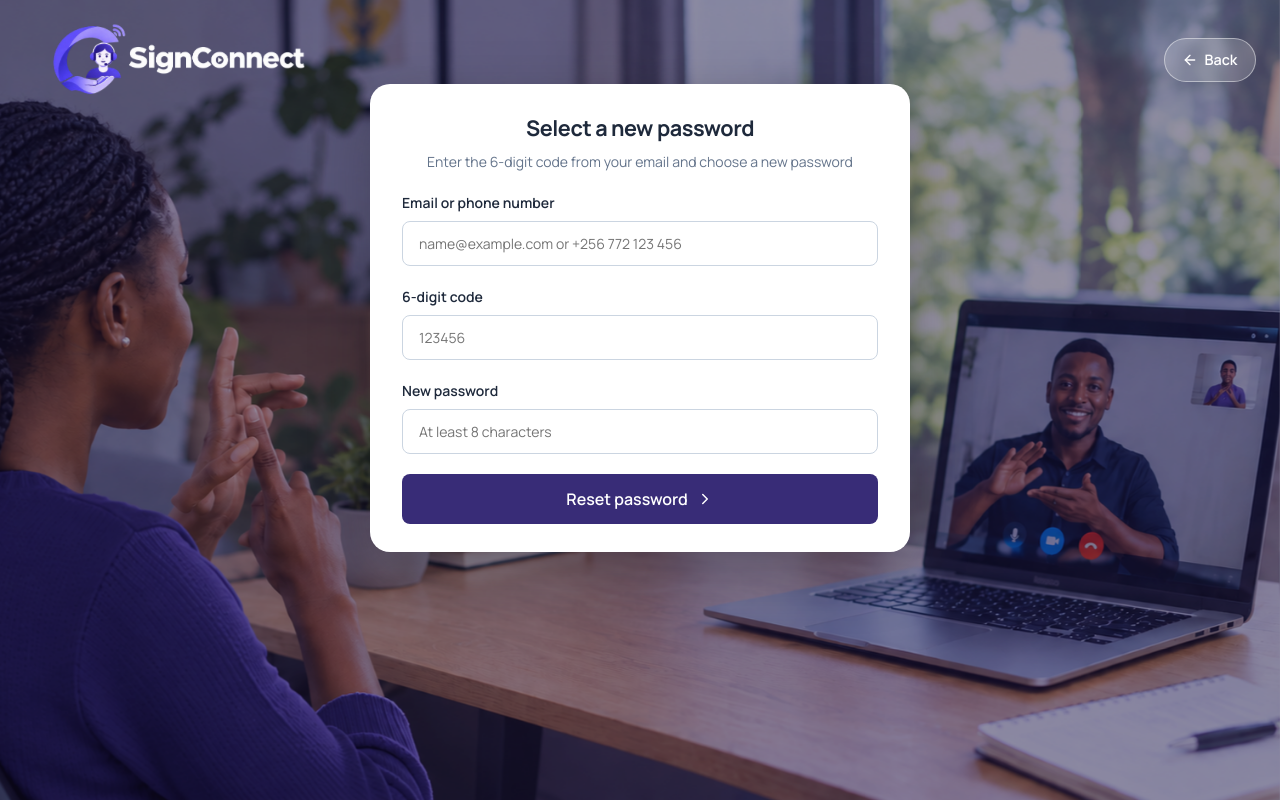
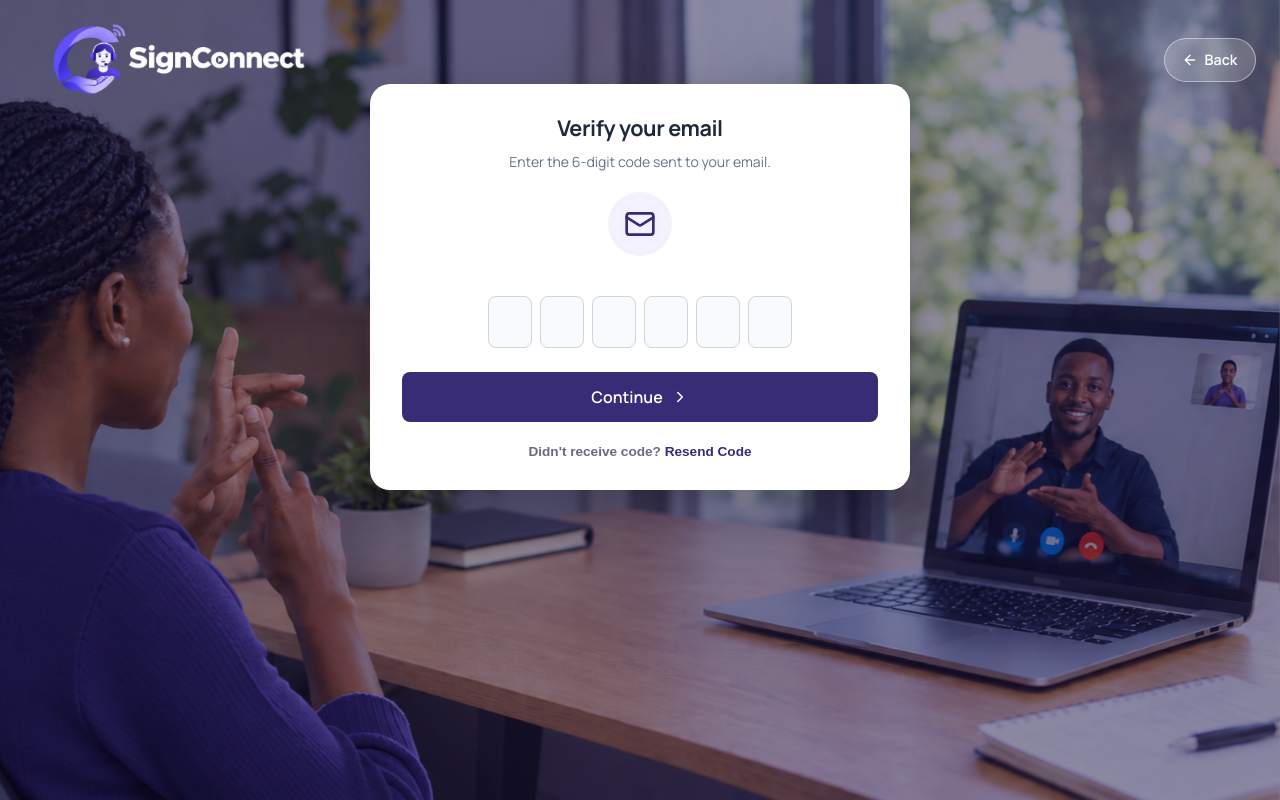
Before and after one commit to VRI-Refactory-project/vri-web, a React (Vite) app: page /reset-password in a window 1280 px wide. Built offline with nearby package versions, Linux system fonts and the light colour scheme; no server answers.

Commit message:
refactor forgot password flow into 3 steps with OTP inputs

```diff
--- a/src/pages/registration/Forgotpassword.tsx
+++ b/src/pages/registration/Forgotpassword.tsx
@@ -30,7 +30,7 @@ export const Forgotpassword = () => {
     setSubmitting(true);
     try {
       await requestRecovery(who);
-      // The API answers the same for unknown accounts, so we always move on to the code step.
+      // Send the email to the next page in the background
       navigate('/reset-password', { state: { identifier: who } });
     } catch (err) {
       setError(
--- a/src/pages/registration/Resetpassword.tsx
+++ b/src/pages/registration/Resetpassword.tsx
@@ -1,70 +1,98 @@
-import React, { useState } from 'react';
+import React, { useState, useRef } from 'react';
 import { useLocation, useNavigate } from 'react-router-dom';
-import { ChevronRight } from 'lucide-react';
+import { ChevronRight, Mail, Lock, Eye, EyeOff } from 'lucide-react';
 import { AuthLayout } from '../../components/Authlayout';
 import { FieldError } from '../../components/FieldError';
 import { dashboardPathFor } from '../../features/auth/roles';
 import { useAuth } from '../../hooks/useAuth';
-import {
-  collectErrors,
-  identifierForApi,
-  sanitizeCodeInput,
-  validateCode,
-  validateIdentifier,
-  validatePassword,
-} from '../../lib/validation';
+import { collectErrors, validatePassword } from '../../lib/validation';
 import { useFieldErrors } from '../../lib/useFieldErrors';
 import { ApiError } from '../../services/api';
-import { confirmRecovery } from '../../services/auth';
+import { confirmRecovery, requestRecovery } from '../../services/auth';
 import './AuthPages.css';
-
-type FieldName = 'identifier' | 'code' | 'password';
-const FIELD_ORDER: readonly FieldName[] = ['identifier', 'code', 'password'];
-const ids: Record<FieldName, string> = {
-  identifier: 'identifier',
-  code: 'code',
-  password: 'new-password',
-};
 
 export const Resetpassword = () => {
   const location = useLocation();
-  const [formData, setFormData] = useState({
-    identifier: (location.state as { identifier?: string } | null)?.identifier ?? '',
-    code: '',
-    password: '',
-  });
+  const navigate = useNavigate();
+  const { login } = useAuth();
+
+  const identifier = (location.state as { identifier?: string } | null)?.identifier ?? '';
+
+  const [otp, setOtp] = useState(['', '', '', '', '', '']);
+  const [password, setPassword] = useState('');
+  const [confirmPassword, setConfirmPassword] = useState('');
+  const [showPassword, setShowPassword] = useState(false);
+
+  const [isCodeVerified, setIsCodeVerified] = useState(false);
   const [error, setError] = useState<string>();
   const [submitting, setSubmitting] = useState(false);
-  const { login } = useAuth();
-  const navigate = useNavigate();
 
-  // The new password follows the same rules as when creating an account.
-  const errors = collectErrors<FieldName>({
-    identifier: validateIdentifier(formData.identifier),
-    code: validateCode(formData.code),
-    password: validatePassword(formData.password),
+  const otpRefs = useRef<(HTMLInputElement | null)[]>([]);
+
+  const errors = collectErrors<'password'>({
+    password: validatePassword(password),
   });
-  const { shown, check, fieldProps } = useFieldErrors(errors, FIELD_ORDER, (name) => ids[name]);
+
+  const { shown, fieldProps } = useFieldErrors(errors, ['password'], () => 'new-password');
+
+  const handleOtpChange = (index: number, value: string) => {
+    if (value.length > 1) value = value[0];
+    const newOtp = [...otp];
+    newOtp[index] = value;
+    setOtp(newOtp);
+    if (value && index < 5) otpRefs.current[index + 1]?.focus();
+  };
+
+  const handleOtpKeyDown = (index: number, e: React.KeyboardEvent) => {
+    if (e.key === 'Backspace' && !otp[index] && index > 0) {
+      otpRefs.current[index - 1]?.focus();
+    }
+  };
+
+  const handleResendCode = async () => {
+    try {
+      await requestRecovery(identifier);
+      alert('A new 6-digit code has been sent.');
+    } catch {
+      setError('Could not resend the code. Please try again.');
+    }
+  };
+
+  const handleVerify = (e: React.FormEvent) => {
+    e.preventDefault();
+    const codeString = otp.join('');
+    if (codeString.length < 6) {
+      setError('Please enter the full 6-digit code.');
+      return;
+    }
+    setError(undefined);
+    setIsCodeVerified(true);
+  };
 
   const handleSubmit = async (e: React.FormEvent) => {
     e.preventDefault();
     setError(undefined);
-    if (!check()) return;
+
+    // FRONTEND VALIDATION FOR BOTH PASSWORDS
+    if (password.length < 8) {
+      setError('Password must be at least 8 characters.');
+      return;
+    }
+    if (password !== confirmPassword) {
+      setError('Passwords do not match.');
+      return;
+    }
+
     setSubmitting(true);
     try {
-      // On success the API also signs the user in, so go straight to their dashboard.
-      const session = await confirmRecovery(
-        identifierForApi(formData.identifier),
-        formData.code.trim(),
-        formData.password,
-      );
+      const session = await confirmRecovery(identifier, otp.join('').trim(), password);
       login(session);
       navigate(dashboardPathFor(session.user.role), { replace: true });
     } catch (err) {
       setError(
         err instanceof ApiError
           ? err.message
-          : 'We could not reset your password. Check your connection and try again.',
+          : 'We could not reset your password. Please check the code and try again.',
       );
     } finally {
       setSubmitting(false);
@@ -73,57 +101,169 @@ export const Resetpassword = () => {
 
   return (
     <AuthLayout
-      title="Select a new password"
-      subtitle="Enter the 6-digit code from your email and choose a new password"
+      title={isCodeVerified ? 'Create a new password' : 'Verify your email'}
+      subtitle={
+        isCodeVerified
+          ? 'Choose a strong password to secure your account.'
+          : 'Enter the 6-digit code sent to your email.'
+      }
       backTo="/forgot-password"
     >
-      <form onSubmit={handleSubmit} noValidate>
-        <div className="form-group">
-          <label htmlFor="identifier">Email or phone number</label>
-          <input
-            {...fieldProps('identifier')}
-            type="text"
-            autoComplete="username"
-            placeholder="name@example.com or +256 772 123 456"
-            value={formData.identifier}
-            onChange={(e) => setFormData({ ...formData, identifier: e.target.value })}
-          />
-          <FieldError id={ids.identifier} message={shown('identifier')} />
+      {!isCodeVerified ? (
+        // --- STEP 2: VERIFY OTP ---
+        <form onSubmit={handleVerify} noValidate>
+          <div style={{ textAlign: 'center', marginBottom: '24px' }}>
+            <div
+              style={{
+                display: 'inline-flex',
+                padding: '16px',
+                borderRadius: '50%',
+                backgroundColor: '#f3f0ff',
+                marginBottom: '16px',
+              }}
+            >
+              <Mail size={32} color="#382c77" />
+            </div>
           </div>
 
-        <div className="form-group">
-          <label htmlFor="code">6-digit code</label>
+          {/* Reduced max-width of the OTP container so the card isn't too big */}
+          <div style={{ maxWidth: '360px', margin: '0 auto 24px' }}>
+            <div style={{ display: 'flex', gap: '8px', justifyContent: 'center' }}>
+              {otp.map((digit, index) => (
                 <input
-            {...fieldProps('code')}
+                  key={index}
+                  ref={(el) => {
+                    otpRefs.current[index] = el;
+                  }}
                   type="text"
                   inputMode="numeric"
-            autoComplete="one-time-code"
-            maxLength={6}
-            placeholder="123456"
-            value={formData.code}
-            onChange={(e) => setFormData({ ...formData, code: sanitizeCodeInput(e.target.value) })}
+                  maxLength={1}
+                  value={digit}
+                  onChange={(e) => handleOtpChange(index, e.target.value)}
+                  onKeyDown={(e) => handleOtpKeyDown(index, e)}
+                  className="form-input"
+                  style={{
+                    width: '44px',
+                    height: '52px',
+                    fontSize: '20px',
+                    textAlign: 'center',
+                    padding: 0,
+                    fontWeight: 700,
+                    backgroundColor: '#f9fafb',
+                  }}
                 />
-          <FieldError id={ids.code} message={shown('code')} />
+              ))}
             </div>
-
-        <div className="form-group">
-          <label htmlFor="new-password">New password</label>
-          <input
-            {...fieldProps('password')}
-            type="password"
-            autoComplete="new-password"
-            placeholder="At least 8 characters"
-            value={formData.password}
-            onChange={(e) => setFormData({ ...formData, password: e.target.value })}
-          />
-          <FieldError id={ids.password} message={shown('password')} />
           </div>
 
           {error && (
-          <p role="alert" className="form-error">
+            <p className="form-error" style={{ textAlign: 'center' }}>
               {error}
             </p>
           )}
+
+          <button type="submit" className="btn-primary" style={{ marginTop: '8px' }}>
+            Continue <ChevronRight size={18} />
+          </button>
+
+          <div style={{ textAlign: 'center', marginTop: '16px' }}>
+            <button
+              type="button"
+              onClick={handleResendCode}
+              style={{
+                background: 'none',
+                border: 'none',
+                color: '#6b6785',
+                cursor: 'pointer',
+                fontWeight: 600,
+                fontSize: '0.85rem',
+              }}
+            >
+              Didn't receive code?{' '}
+              <span style={{ color: 'var(--color-primary)' }}>Resend Code</span>
+            </button>
+          </div>
+        </form>
+      ) : (
+        // --- STEP 3: NEW PASSWORD WITH CONFIRM ---
+        <form onSubmit={handleSubmit} noValidate>
+          <div className="form-group">
+            <label htmlFor="new-password">New password</label>
+            <div style={{ position: 'relative', display: 'flex', alignItems: 'center' }}>
+              <span
+                style={{
+                  position: 'absolute',
+                  left: '14px',
+                  color: '#9ca3af',
+                  pointerEvents: 'none',
+                }}
+              >
+                <Lock size={18} />
+              </span>
+              <input
+                {...fieldProps('password')}
+                type={showPassword ? 'text' : 'password'}
+                autoComplete="new-password"
+                placeholder="At least 8 characters"
+                value={password}
+                onChange={(e) => setPassword(e.target.value)}
+                style={{ paddingLeft: '44px', paddingRight: '44px', width: '100%' }}
+              />
+              <button
+                type="button"
+                onClick={() => setShowPassword(!showPassword)}
+                style={{
+                  position: 'absolute',
+                  right: '14px',
+                  background: 'none',
+                  border: 'none',
+                  color: '#9ca3af',
+                  cursor: 'pointer',
+                }}
+              >
+                {showPassword ? <EyeOff size={18} /> : <Eye size={18} />}
+              </button>
+            </div>
+            <FieldError id="new-password" message={shown('password')} />
+          </div>
+
+          {/* ADDED: Confirm Password */}
+          <div className="form-group">
+            <label htmlFor="confirm-password">Confirm password</label>
+            <div style={{ position: 'relative', display: 'flex', alignItems: 'center' }}>
+              <span
+                style={{
+                  position: 'absolute',
+                  left: '14px',
+                  color: '#9ca3af',
+                  pointerEvents: 'none',
+                }}
+              >
+                <Lock size={18} />
+              </span>
+              <input
+                id="confirm-password"
+                type={showPassword ? 'text' : 'password'}
+                autoComplete="new-password"
+                placeholder="Re-enter password"
+                value={confirmPassword}
+                onChange={(e) => setConfirmPassword(e.target.value)}
+                style={{ paddingLeft: '44px', width: '100%' }}
+                className={
+                  confirmPassword && password !== confirmPassword
+                    ? 'form-input form-input--error'
+                    : 'form-input'
+                }
+              />
+            </div>
+            {confirmPassword && password !== confirmPassword && (
+              <p className="field-error" style={{ marginTop: '4px' }}>
+                Passwords do not match.
+              </p>
+            )}
+          </div>
+
+          {error && <p className="form-error">{error}</p>}
 
           <button
             type="submit"
@@ -133,7 +273,25 @@ export const Resetpassword = () => {
           >
             {submitting ? 'Resetting...' : 'Reset password'} <ChevronRight size={18} />
           </button>
+
+          <div style={{ textAlign: 'center', marginTop: '16px' }}>
+            <button
+              type="button"
+              onClick={() => setIsCodeVerified(false)}
+              style={{
+                background: 'none',
+                border: 'none',
+                color: '#6b6785',
+                cursor: 'pointer',
+                fontWeight: 600,
+                fontSize: '0.85rem',
+              }}
+            >
+              Use a different code
+            </button>
+          </div>
         </form>
+      )}
     </AuthLayout>
   );
 };
```
Lines whose indentation alone changed are shown as unchanged.
